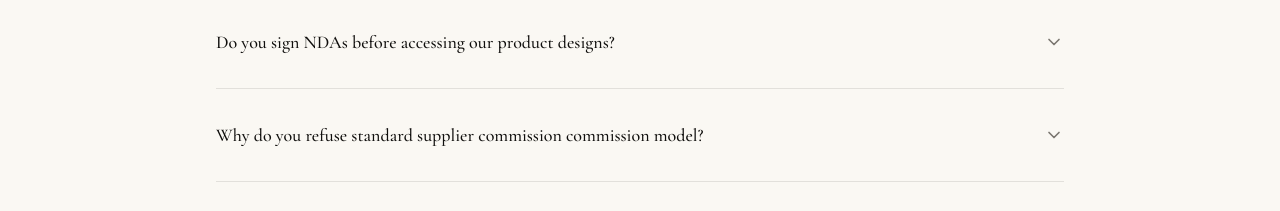
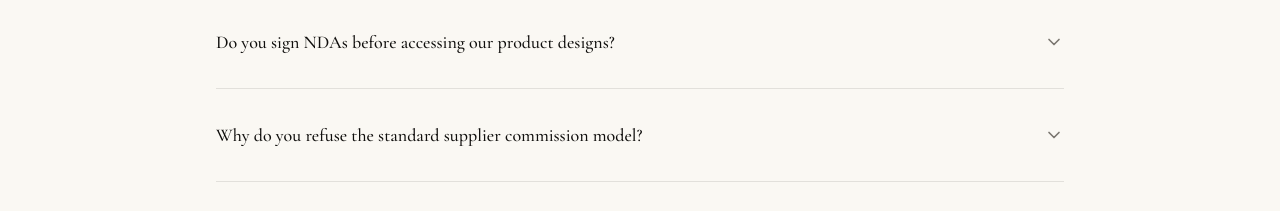
Before and after one commit to afly-lab/GAI, a React (Vite) app: page / in a window 1280 px wide. Shown: the part 7640-7851 px from the top of the page. Built offline with nearby package versions, Linux system fonts and the light colour scheme.

Commit message:
Fix typo in FAQ question about supplier commission

```diff
--- a/src/App.tsx
+++ b/src/App.tsx
@@ -835,7 +835,7 @@ I founded XinAo to be the operation I never found as an exporter — flat fee, z
                 a: "Yes. A legally binding NDA is signed with our established company entity before you share specs or manufacturer details. Under our open relations policy, we are fully accountable for safeguarding your designs and IP with direct on-ground protections."
               },
               {
-                q: "Why do you refuse standard supplier commission commission model?",
+                q: "Why do you refuse the standard supplier commission model?",
                 a: "Traditional agencies make money by negotiating kickbacks from the factory, hiding these costs inside inflated unit prices. This model creates a conflict of interest, where the agent prioritizes the highest-paying factory over quality. Our flat monthly retainer aligns us entirely with your budget and standards."
               },
               {
```
